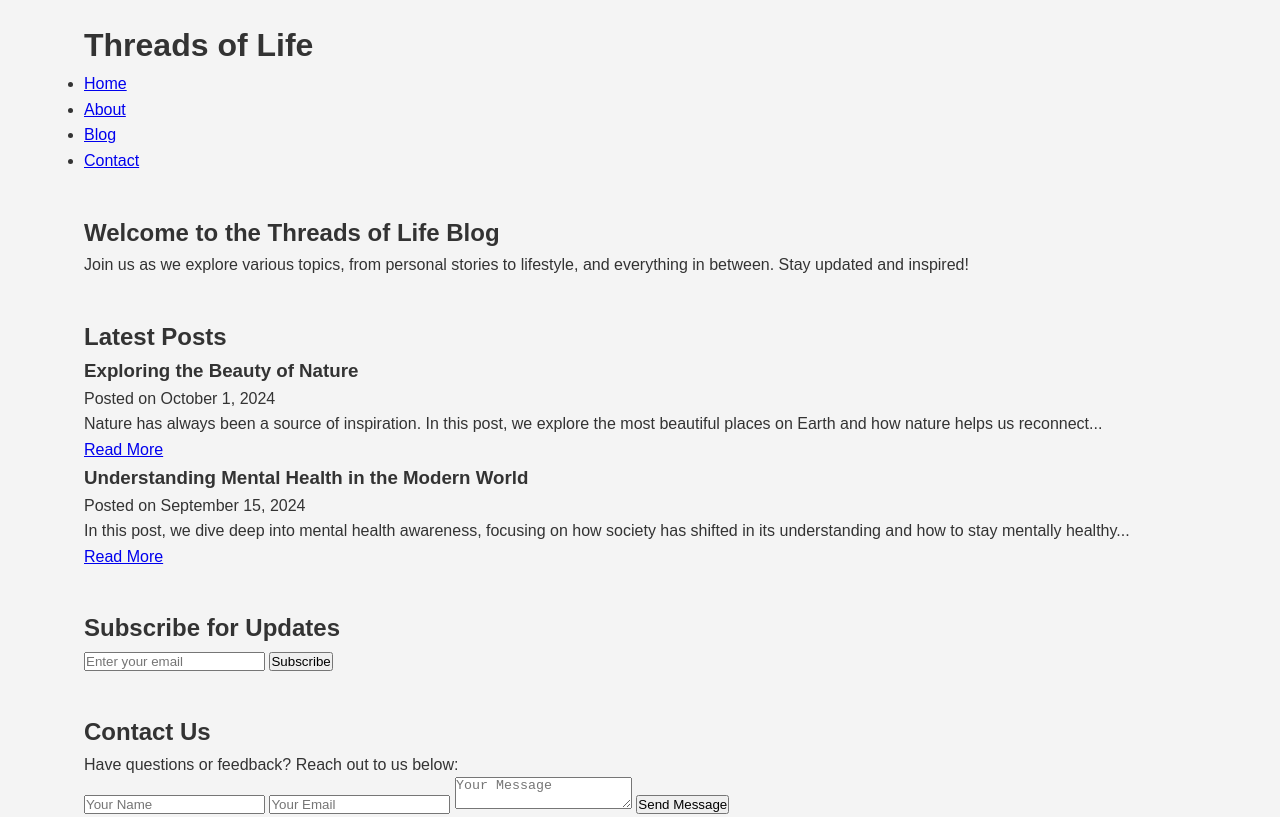
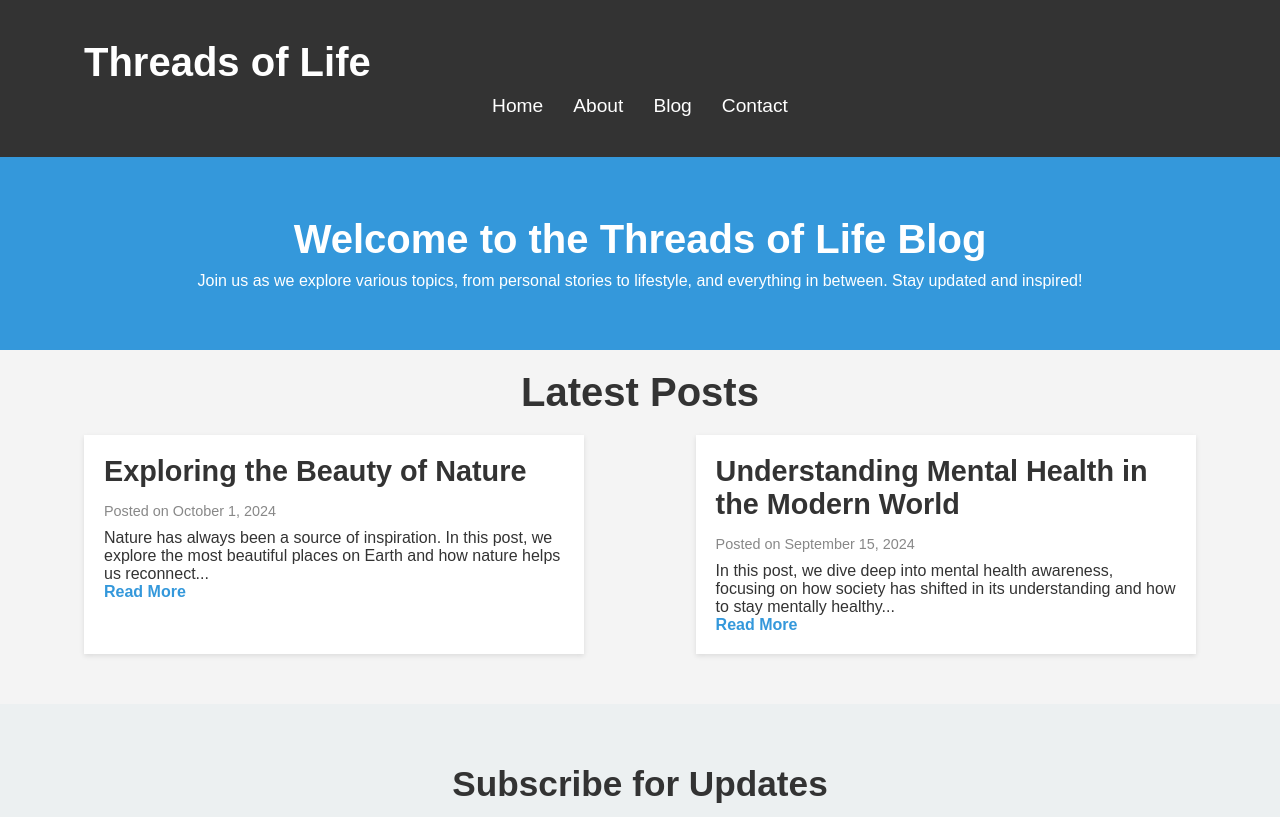
Before and after one commit to Lyinux/blogweb, a plain HTML site: page index.html in a window 1280 px wide. Shown: the top 817 px of the page. Drawn offline with Linux system fonts and the light colour scheme.

Commit message:
Update styles.css

```diff
--- a/styles.css
+++ b/styles.css
@@ -5,15 +5,13 @@
     box-sizing: border-box;
 }
 
-/* Body and font settings */
 body {
     font-family: Arial, sans-serif;
-    line-height: 1.6;
     background-color: #f4f4f4;
     color: #333;
 }
 
-/* Container to center content */
+/* Container */
 .container {
     width: 90%;
     max-width: 1200px;
@@ -21,145 +19,179 @@ body {
     padding: 20px;
 }
 
+/* Header */
+header {
+    background-color: #333;
+    color: white;
+    padding: 20px 0;
+}
+
+header h1 {
+    font-size: 2.5em;
+    margin-bottom: 10px;
+}
+
+nav ul {
+    list-style-type: none;
+    display: flex;
+    justify-content: center;
+}
+
+nav ul li {
+    margin: 0 15px;
+}
+
+nav ul li a {
+    color: white;
+    text-decoration: none;
+    font-size: 1.2em;
+}
+
+nav ul li a:hover {
+    text-decoration: underline;
+}
+
 /* Hero Section */
-.hero {
+#hero {
     background-color: #3498db;
     color: white;
-    padding: 80px 20px;
+    text-align: center;
+    padding: 40px 20px;
+}
+
+#hero h2 {
+    font-size: 2.5em;
+    margin-bottom: 10px;
+}
+
+/* Blog Section */
+#blog h2 {
+    font-size: 2.5em;
+    margin-bottom: 20px;
     text-align: center;
 }
 
-.hero h1 {
-    font-size: 3em;
-    margin-bottom: 20px;
-    opacity: 0;
-    transform: translateY(20px);
-    animation: fadeIn 1s forwards;
-    animation-delay: 0.3s;
+.posts {
+    display: flex;
+    flex-wrap: wrap;
+    justify-content: space-between;
 }
 
-.hero p {
-    font-size: 1.2em;
+.posts article {
+    width: 45%;
     margin-bottom: 30px;
-    opacity: 0;
-    transform: translateY(20px);
-    animation: fadeIn 1s forwards;
-    animation-delay: 0.5s;
+    background-color: white;
+    padding: 20px;
+    box-shadow: 0 2px 5px rgba(0, 0, 0, 0.1);
 }
 
-.cta-button {
-    background-color: #e67e22;
-    color: white;
-    padding: 15px 30px;
-    text-decoration: none;
-    font-size: 1.2em;
-    border-radius: 5px;
-    transition: background-color 0.3s, transform 0.3s;
+.posts article h3 {
+    font-size: 1.8em;
+    margin-bottom: 15px;
 }
 
-.cta-button:hover {
-    background-color: #d35400;
-    transform: scale(1.1);
+.posts article p.date {
+    font-size: 0.9em;
+    color: #888;
+    margin-bottom: 10px;
 }
 
-/* Features Section */
-.features {
-    padding: 40px 20px;
-    background-color: #fff;
-    text-align: center;
+.posts article a {
+    color: #3498db;
+    text-decoration: none;
+    font-weight: bold;
 }
 
-.features h2 {
-    font-size: 2em;
-    margin-bottom: 20px;
+.posts article a:hover {
+    text-decoration: underline;
 }
 
-.features ul {
-    list-style-type: none;
-}
-
-.features li {
-    opacity: 0;
-    transform: translateY(10px);
-    animation: slideUp 0.6s forwards;
-}
-
-@keyframes fadeIn {
-    to {
-        opacity: 1;
-        transform: translateY(0);
-    }
-}
-
-@keyframes slideUp {
-    to {
-        opacity: 1;
-        transform: translateY(0);
-    }
-}
-
-.features li:nth-child(1) {
-    animation-delay: 0.3s;
-}
-
-.features li:nth-child(2) {
-    animation-delay: 0.6s;
-}
-
-.features li:nth-child(3) {
-    animation-delay: 0.9s;
-}
-
-/* Sign-Up Section */
-.signup-form {
+/* Subscription Section */
+#subscribe {
     background-color: #ecf0f1;
     padding: 40px 20px;
     text-align: center;
 }
 
-.signup-form form {
-    display: inline-block;
-    max-width: 400px;
-    width: 100%;
+#subscribe h2 {
+    font-size: 2.2em;
+    margin-bottom: 20px;
 }
 
-.signup-form input {
+#subscribe form {
+    display: inline-block;
+    max-width: 500px;
+}
+
+#subscribe input[type="email"] {
+    padding: 10px;
+    font-size: 1em;
     width: 80%;
-    padding: 15px;
-    margin-bottom: 20px;
-    font-size: 1em;
     border-radius: 5px;
     border: 1px solid #ccc;
-    transition: all 0.3s ease;
 }
 
-.signup-form input:focus {
-    border-color: #2ecc71;
-    box-shadow: 0 0 5px rgba(46, 204, 113, 0.5);
+#subscribe button {
+    padding: 10px 20px;
+    background-color: #2ecc71;
+    color: white;
+    font-size: 1em;
+    border: none;
+    border-radius: 5px;
+    cursor: pointer;
+    width: 18%;
 }
 
-.signup-form button {
-    background-color: #2ecc71;
+#subscribe button:hover {
+    background-color: #27ae60;
+}
+
+/* Contact Section */
+#contact {
+    padding: 40px 20px;
+    background-color: #fff;
+}
+
+#contact h2 {
+    font-size: 2.5em;
+    margin-bottom: 20px;
+    text-align: center;
+}
+
+#contact form {
+    display: flex;
+    flex-direction: column;
+    align-items: center;
+}
+
+#contact input, #contact textarea {
+    width: 100%;
+    max-width: 600px;
+    padding: 15px;
+    margin-bottom: 15px;
+    border-radius: 5px;
+    border: 1px solid #ccc;
+    font-size: 1em;
+}
+
+#contact button {
+    background-color: #3498db;
     color: white;
-    padding: 15px 30px;
+    padding: 15px 20px;
     font-size: 1.2em;
     border: none;
     border-radius: 5px;
     cursor: pointer;
-    width: 80%;
 }
 
-.signup-form button:hover {
-    background-color: #27ae60;
+#contact button:hover {
+    background-color: #2980b9;
 }
 
 /* Footer */
 footer {
-    background-color: #34495e;
+    background-color: #333;
     color: white;
     padding: 20px 0;
     text-align: center;
 }
-
-/* Media Query for Mobile and Tablets */
-@media (max-width:
```
